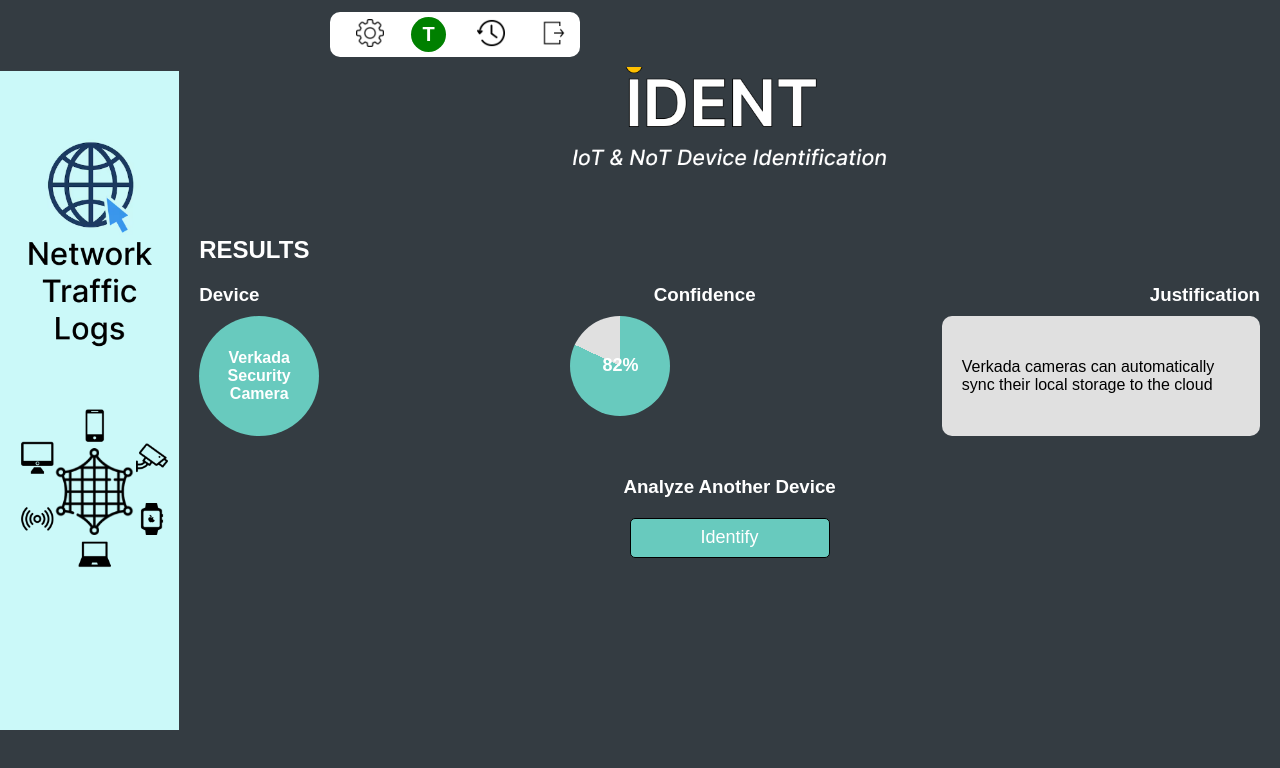
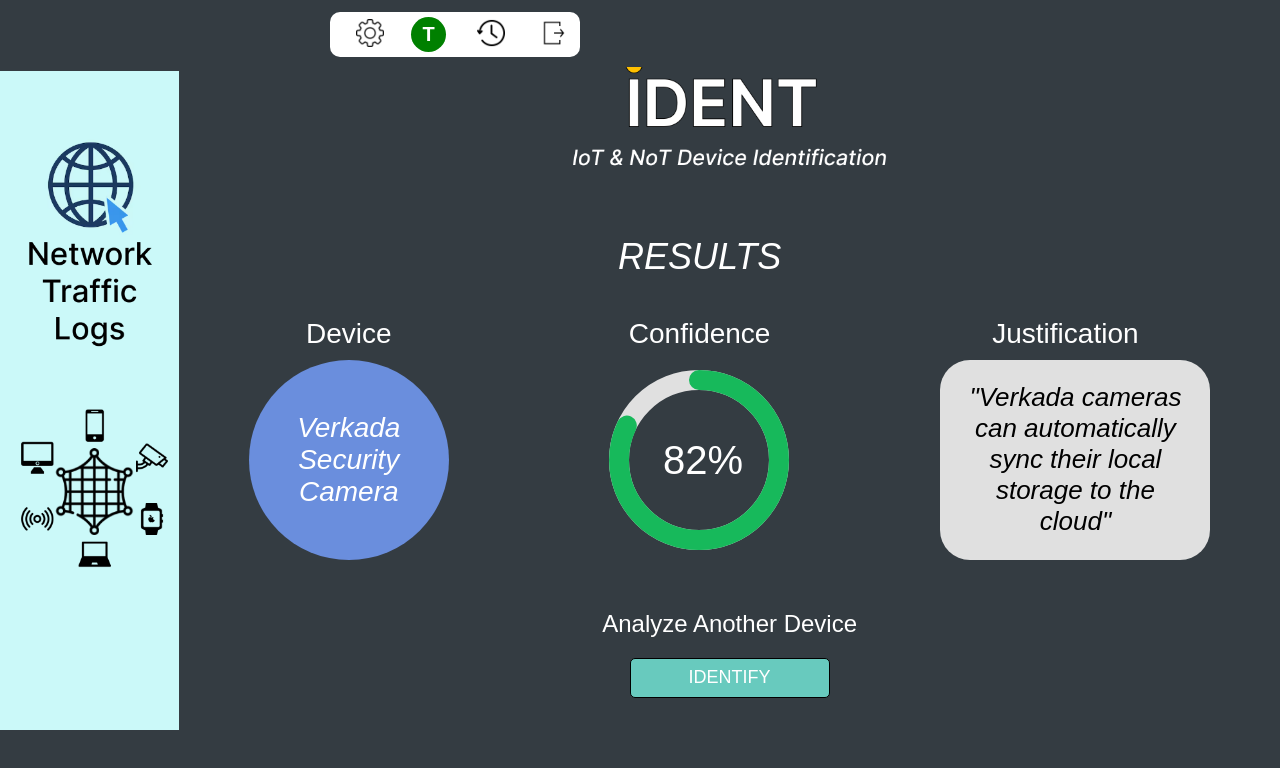
Before and after one commit to TalFlint1/iot-not-identification, a React (Create React App) app: page / in a window 1280 px wide. Shown: the top 768 px of the page. Built offline with nearby package versions, Linux system fonts and the light colour scheme.

Commit message:
finished result design

```diff
--- a/src/components/ResultScreen.js
+++ b/src/components/ResultScreen.js
@@ -4,25 +4,19 @@
 import UpperBar from "./UpperBar";
 
 const ResultScreen = () => {
-  const username = "Tal"; // Username can be dynamic or static
+  const username = "Tal";
+  const deviceResult = "Verkada Security Camera";
+  const confidencePercentage = 82;
+  const justificationText = "\"Verkada cameras can automatically sync their local storage to the cloud\"";
 
-  const deviceResult = "Verkada Security Camera";
-  const confidencePercentage = 82; // Example confidence percentage
-  const justificationText = "Verkada cameras can automatically sync their local storage to the cloud";
+  // Determine color based on confidence percentage
+  const getColor = (percentage) => {
+    if (percentage >= 80) return "#17B95B"; // Green
+    if (percentage >= 50) return "#FFA500"; // Orange
+    return "#FF0000"; // Red
+  };
 
-  // Circle filling style
-  const circleStyle = {
-    background: `conic-gradient(#68CABE ${confidencePercentage * 3.6}deg, #e0e0e0 0deg)`,
-    width: "100px",
-    height: "100px",
-    borderRadius: "50%",
-    display: "flex",
-    alignItems: "center",
-    justifyContent: "center",
-    color: "white",
-    fontSize: "18px",
-    fontWeight: "bold",
-  };
+  const ringColor = getColor(confidencePercentage);
 
   return (
     <div style={{ display: "flex", height: "100vh", fontFamily: "Arial, sans-serif" }}>
@@ -41,70 +35,85 @@
         }}
       />
       <UpperBar username={username} />
+
       {/* Main Content */}
-      <div style={{ flex: 1, padding: "20px", backgroundColor: "#343C42" }}>
+      <div style={{ flex: 1, padding: "20px", backgroundColor: "#343C42", textAlign: "center", }}>
         <Title />
 
-        {/* Results Mini Title */}
-        <h2 style={{ color: "white", fontSize: "24px", fontWeight: "bold", textTransform: "uppercase" }}>
-          RESULTS
-        </h2>
+        <p style={{ color: "white", fontSize: "36px", textTransform: "uppercase", fontStyle: "italic", marginBottom: "40px", marginRight: "60px" }}>
+          RESULTS</p>
 
-        {/* Mini Titles (Device, Confidence, Justification) */}
-        <div style={{ display: "flex", justifyContent: "space-between", marginTop: "20px" }}>
-          <h3 style={{ color: "white" }}>Device</h3>
-          <h3 style={{ color: "white" }}>Confidence</h3>
-          <h3 style={{ color: "white" }}>Justification</h3>
-        </div>
-
-        {/* Result Content */}
-        <div style={{ display: "flex", justifyContent: "space-between", marginTop: "10px" }}>
+        <div style={{ display: "flex", justifyContent: "center", alignItems: "center", gap: "50px", marginTop: "20px" }}>
           {/* Device */}
-          <div style={{ textAlign: "center", width: "30%" }}>
+          <div style={{ textAlign: "center" }}>
+            <p style={{ color: "white", fontSize: "20px", marginBottom: "10px", fontSize: "28px", marginRight: "50px" }}>Device</p>
             <div
               style={{
-                backgroundColor: "#68CABE",
+                backgroundColor: "#6A8EDD",
                 borderRadius: "50%",
-                width: "120px",
-                height: "120px",
+                width: "200px",
+                height: "200px",
                 display: "flex",
                 alignItems: "center",
                 justifyContent: "center",
+                marginBottom: "-80px",
+                marginRight: "50px"
               }}
             >
-              <span style={{ color: "white", fontWeight: "bold" }}>{deviceResult}</span>
+              <span style={{ color: "white", fontSize: "28px", textAlign: "center", fontStyle: "italic"}}>{deviceResult}</span>
             </div>
           </div>
 
-          {/* Confidence */}
-          <div style={{ textAlign: "center", width: "30%" }}>
-            <div style={circleStyle}>
+          {/* Confidence - Circular Progress */}
+          <div style={{ textAlign: "center" }}>
+            <p style={{ color: "white", fontSize: "20px", marginBottom: "10px", fontSize: "28px", marginLeft: "80px" }}>Confidence</p>
+            <div style={{ position: "relative", width: "120px", height: "120px", marginLeft: "50px" }}>
+              <svg width="200" height="200" viewBox="0 0 100 100">
+                <circle cx="50" cy="50" r="40" stroke="#e0e0e0" strokeWidth="10" fill="none" />
+                <circle
+                  cx="50"
+                  cy="50"
+                  r="40"
+                  stroke={ringColor}
+                  strokeWidth="10"
+                  fill="none"
+                  strokeDasharray="251.2"
+                  strokeDashoffset={251.2 - (confidencePercentage / 100) * 251.2}
+                  strokeLinecap="round"
+                  transform="rotate(-90 50 50)"
+                />
+                <text x="52" y="57" textAnchor="middle" fontSize="20" fill="white">
                   {confidencePercentage}%
+                </text>
+              </svg>
             </div>
           </div>
-
           {/* Justification */}
-          <div style={{ width: "30%" }}>
+          <div style={{ textAlign: "center" }}>
+          <p style={{ color: "white", fontSize: "20px", marginBottom: "10px", fontSize: "28px", marginLeft: "100px" }}>Justification</p>
           <div
             style={{
               backgroundColor: "#E0E0E0",
               padding: "20px",
-                borderRadius: "10px",
-                height: "100%",
+              borderRadius: "30px",
+              height: "200px",
+              width: "270px",
+              textAlign: "center",
+              marginLeft: "120px",
+              marginBottom: "-80px",
               display: "flex",
               alignItems: "center",
-                justifyContent: "center",
-                color: "black",
+              justifyContent: "center"
             }}
           >
-              <p>{justificationText}</p>
+            <p style={{ color: "black", fontSize: "26px", fontStyle: "italic" }}>{justificationText}</p>
           </div>
           </div>
         </div>
 
         {/* Analyze Another Device */}
-        <div style={{ textAlign: "center", marginTop: "40px" }}>
-          <h3 style={{ color: "white" }}>Analyze Another Device</h3>
+        <div style={{ textAlign: "center", marginTop: "130px" }}>
+          <p style={{ color: "white", fontSize: "24px" }}>Analyze Another Device</p>
           <button
             style={{
               width: "200px",
@@ -117,7 +126,7 @@
               marginTop: "20px",
             }}
           >
-            Identify
+            IDENTIFY
           </button>
         </div>
       </div>
```
Lines whose indentation alone changed are shown as unchanged.
